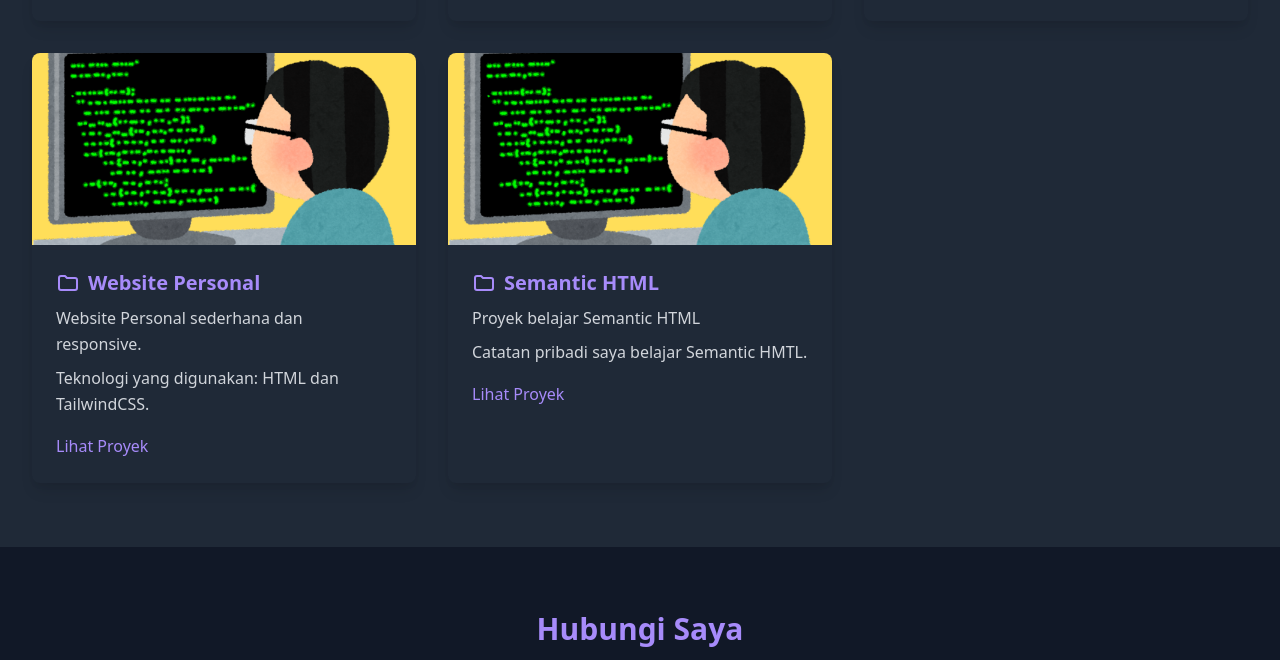
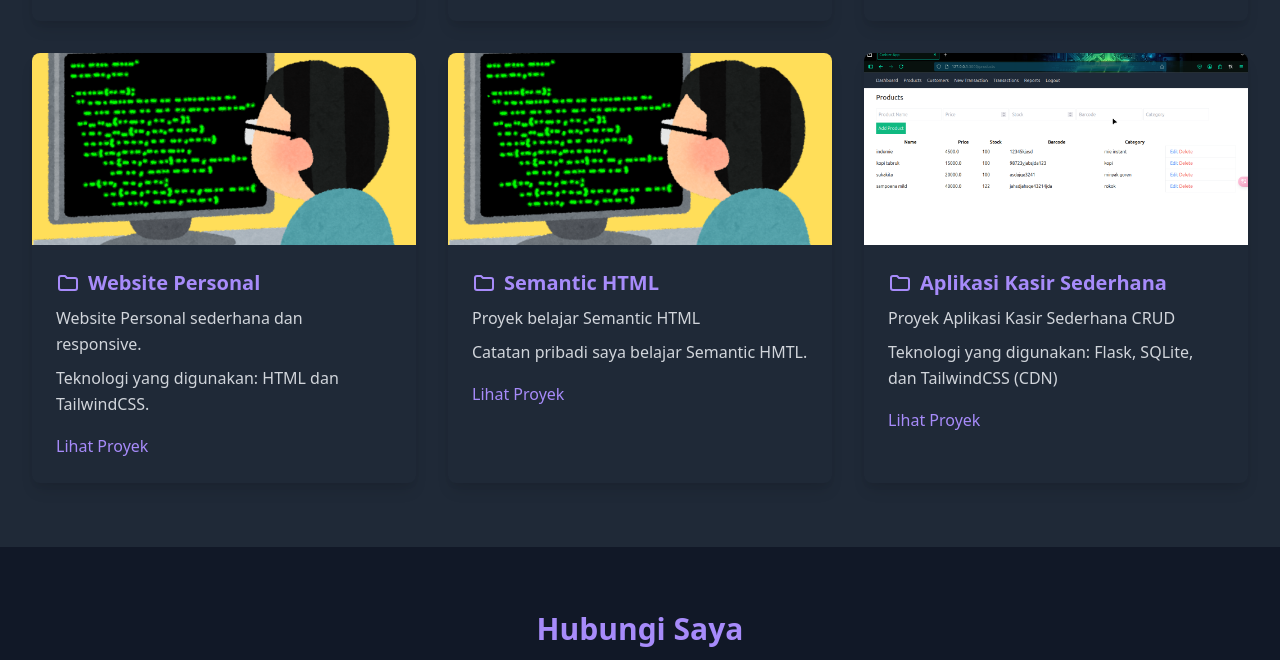
Before and after one commit to Galih-Arno/personal-website, a plain HTML site: page index.html in a window 1280 px wide. Shown: the part 1543-2203 px from the top of the page. Drawn offline with nearby package versions, Linux system fonts and the light colour scheme.

Commit message:
updated proyek 6 & asset

```diff
--- a/index.html
+++ b/index.html
@@ -171,6 +171,25 @@
                             <a href="https://github.com/Galih-Arno/learn-semantic-html" class="text-purple-400 mt-4 inline-block hover:text-purple-300 transition duration-300">Lihat Proyek</a>
                         </div>
                     </article>
+
+                    <!-- Project 6 -->
+                    <article class="bg-gray-700/50 backdrop-blur-sm shadow-lg rounded-lg overflow-hidden transition-transform duration-300 hover:scale-105" aria-labelledby="project3-title">
+                        <figure class="overflow-hidden">
+                            <img src="assets/project-6.png" alt="Tampilan proyek aplikasi kasir sederhana" class="w-full h-48 object-cover">
+                            <figcaption class="sr-only">Tampilan aplikasi kasir</figcaption>
+                        </figure>
+                        <div class="p-6">
+                            <h3 id="project3-title" class="font-bold text-xl flex items-center gap-2 text-purple-400">
+                                <svg xmlns="http://www.w3.org/2000/svg" class="h-6 w-6" fill="none" viewBox="0 0 24 24" stroke="currentColor">
+                                    <path stroke-linecap="round" stroke-linejoin="round" stroke-width="2" d="M3 7a2 2 0 012-2h4l2 2h8a2 2 0 012 2v8a2 2 0 01-2 2H5a2 2 0 01-2-2V7z" />
+                                </svg>
+                                Aplikasi Kasir Sederhana
+                            </h3>
+                            <p class="mt-2 text-gray-300">Proyek Aplikasi Kasir Sederhana CRUD</p>
+                            <p class="mt-2 text-gray-300">Teknologi yang digunakan: Flask, SQLite, dan TailwindCSS (CDN)</p>
+                            <a href="https://github.com/Galih-Arno/aplikasi-kasir" class="text-purple-400 mt-4 inline-block hover:text-purple-300 transition duration-300">Lihat Proyek</a>
+                        </div>
+                    </article>
                 </div>
             </div>
         </section>
```
Also changed, not shown: assets/project-6.png (added).
